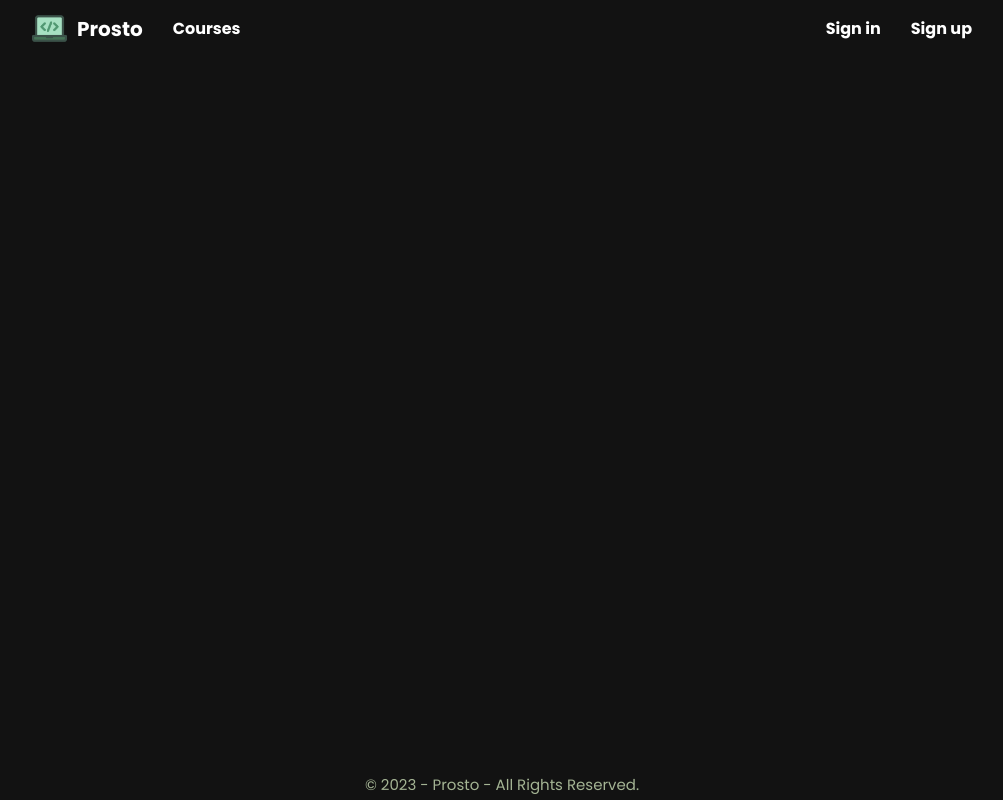
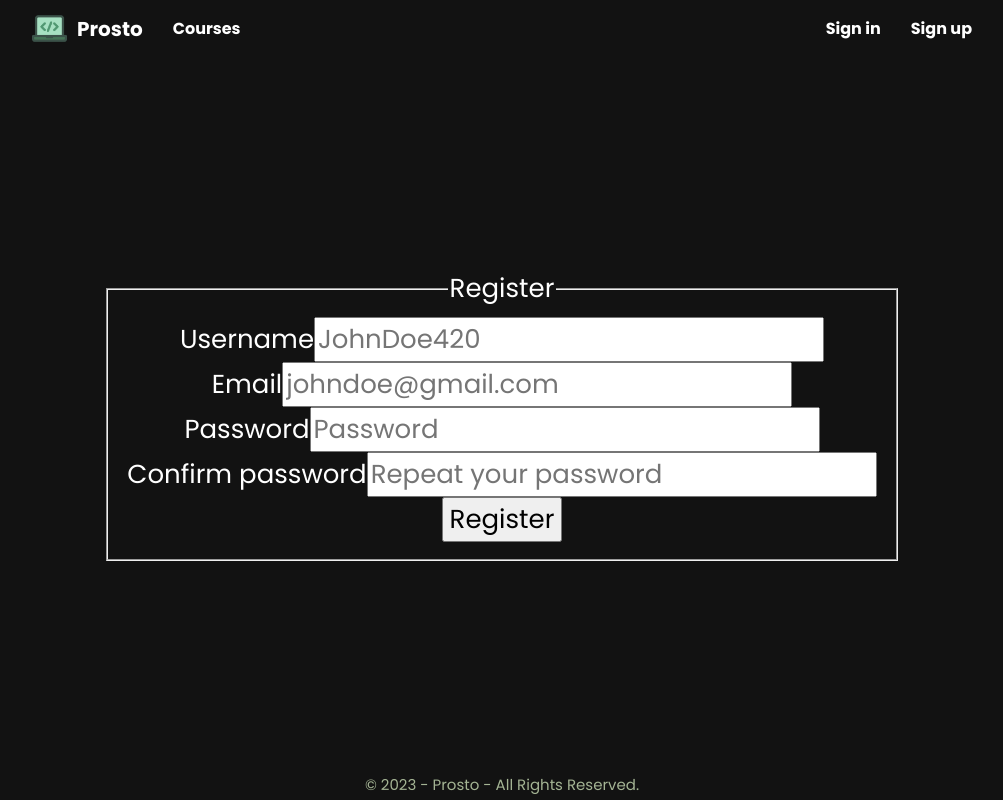
Before and after one commit to Prosto-Bulgaria/Prosto, a React (Create React App) app in the folder client/: page /register in a window 1280 px wide. Shown: the whole page, without its empty margins (138-1141 px from the left). Built offline with nearby package versions, Linux system fonts and the light colour scheme.

Commit message:
Added Login and Register components and created an authService

```diff
--- a/client/package.json
+++ b/client/package.json
@@ -3,15 +3,15 @@
   "version": "0.1.0",
   "private": true,
   "dependencies": {
+    "@babel/plugin-proposal-private-property-in-object": "",
     "@testing-library/jest-dom": "^5.17.0",
     "@testing-library/react": "^13.4.0",
     "@testing-library/user-event": "^13.5.0",
     "react": "^18.2.0",
     "react-dom": "^18.2.0",
-    "react-router-dom": "^5.3.4",
+    "react-router-dom": "^6.22.3",
     "react-scripts": "^5.0.1",
-    "web-vitals": "^2.1.4",
-    "@babel/plugin-proposal-private-property-in-object": ""
+    "web-vitals": "^2.1.4"
   },
   "scripts": {
     "start": "react-scripts start",
--- a/client/src/App.js
+++ b/client/src/App.js
@@ -1,20 +1,24 @@
 import './App.css';
 
-import { Route, Switch } from "react-router-dom";
+import { Route, Routes} from "react-router-dom";
 import Home from './components/Home/Home';
 import Courses from './components/Courses/Courses'
 import Navigation from './components/Main/Navigation/Navigation';
 import Footer from './components/Main/Footer/Footer';
+import Login from './components/Auth/Login/Login';
+import Register from './components/Auth/Register/Register';
 
 function App() {
   return (
     <div className="App">
       <Navigation />
       <main>
-        <Switch>
-          <Route path="/" exact component={Home} />
-          <Route path="/courses" exact component={Courses} />
-        </Switch>
+        <Routes>
+          <Route path="/" element={<Home/>} />
+          <Route path="/courses" element={<Courses/>} />
+          <Route path="/login" element={<Login/>}/>
+          <Route path="/register" element={<Register/>}/>
+        </Routes>
       </main>
       <Footer></Footer>
     </div>
--- /dev/null
+++ b/client/src/components/Auth/Login/Login.js
@@ -0,0 +1,45 @@
+import {useNavigate} from 'react-router-dom'
+
+import * as authService from '../../../services/authService'
+const Login = () => {
+    const navigate = useNavigate();
+
+    const loginHandler = (e) => {
+        e.preventDefault();
+
+        let {email, password} = Object.fromEntries(new FormData(e.currentTarget));
+        authService.login(email,password).then(() => {
+            console.log('success!');
+            navigate('/')
+        })
+        .catch(err => {
+            // TODO : Show feedback/notification
+            console.log(err);
+        });
+    }
+
+    return (
+      <section id="login-page" className="login">
+        <form id="login-form" onSubmit={loginHandler} method="POST">
+          <fieldset>
+            <legend>Login</legend>
+            <p className="field">
+                <label htmlFor="email">Email</label>
+                <span className="input">
+                    <input type="text" name="email" placeholder="johndoe@gmail.com" />
+                </span>
+            </p>
+            <p className="field">
+                <label htmlFor="password">Password</label>
+                <span className="input">
+                    <input type="text" name="password" placeholder="Password" />
+                </span>
+            </p>
+            <input type="submit" className="button submit" value="Login"/>
+          </fieldset>
+        </form>
+      </section>
+    );
+}
+
+export default Login;
--- /dev/null
+++ b/client/src/components/Auth/Register/Register.js
@@ -0,0 +1,55 @@
+import {useNavigate} from 'react-router-dom'
+
+import * as authService from '../../../services/authService'
+
+const Register = () => {
+    const navigate = useNavigate();
+
+    const registerHandler = (e) => {
+        e.preventDefault();
+
+        let {username, email, password} = Object.fromEntries(new FormData(e.currentTarget));
+
+        authService.register(username,email,password)
+            .then(authData => {
+                navigate('/')
+            })
+    }
+
+    return (
+      <section id="register-page" className="register">
+        <form id="register-form" onSubmit={registerHandler} method="POST">
+          <fieldset>
+            <legend>Register</legend>
+            <p className="field">
+                <label htmlFor="username">Username</label>
+                <span className="input">
+                    <input type="text" name="username" placeholder="JohnDoe420" />
+                </span>
+            </p>
+            <p className="field">
+                <label htmlFor="email">Email</label>
+                <span className="input">
+                    <input type="text" name="email" placeholder="johndoe@gmail.com" />
+                </span>
+            </p>
+            <p className="field">
+                <label htmlFor="password">Password</label>
+                <span className="input">
+                    <input type="text" name="password" placeholder="Password" />
+                </span>
+            </p>
+            <p className="field">
+                <label htmlFor="repeat-pass">Confirm password</label>
+                <span className="input">
+                    <input type="text" name="repeat-pass" placeholder="Repeat your password" />
+                </span>
+            </p>
+            <input type="submit" className="button submit" value="Register"/>
+          </fieldset>
+        </form>
+      </section>
+    );
+}
+
+export default Register;
--- a/client/src/components/Courses/Courses.js
+++ b/client/src/components/Courses/Courses.js
@@ -1,5 +1,3 @@
-import React from "react";
-
 import CourseCard from "./CourseCard/CourseCard"
 import "./Courses.css";
 
--- a/client/src/components/Home/Home.js
+++ b/client/src/components/Home/Home.js
@@ -11,7 +11,7 @@ const Home= () => {
           <h5 className="title subtitle">Code made simple</h5>
           <ul className="buttons-container">
             <li>
-              <Link to="/login">
+              <Link to="/register">
                 <HomeButton text={"Sign up now"}></HomeButton>
               </Link>
             </li>
--- a/client/src/components/Home/HomeButton/HomeButton.js
+++ b/client/src/components/Home/HomeButton/HomeButton.js
@@ -3,7 +3,7 @@ import './HomeButton.css'
 
 const HomeButton = ({text}) => {
     return(
-        <button class="homeButton">{text}</button>
+        <button className="homeButton">{text}</button>
     )
 }
 
--- a/client/src/components/Main/Navigation/Navigation.js
+++ b/client/src/components/Main/Navigation/Navigation.js
@@ -6,7 +6,7 @@ const Navigation = () => {
     return (
       <header>
         <nav className="navigation">
-          <p className="links">
+          <span className="links">
             <Link to="/" className="logo">
               <img className='icon'
                 src={require("../../../assets/ProstoNewLogo.png")}
@@ -17,15 +17,15 @@ const Navigation = () => {
             <Link to="/courses" className="link">
               Courses
             </Link>
-          </p>
-          <p className="links auth">
+          </span>
+          <span className="links auth">
             <Link to="/login" className="link">
               Sign in
             </Link>
             <Link to="/register" className="link register">
               Sign up
             </Link>
-          </p>
+          </span>
         </nav>
       </header>
     );
--- /dev/null
+++ b/client/src/services/authService.js
@@ -0,0 +1,39 @@
+const baseUrl = "http://localhost:3030";
+
+export const login = async (email, password) =>{
+    let res = await fetch(`${baseUrl}/users/login`, {
+        method: 'POST',
+        headers: {
+            'content-type': 'application/json'
+        },
+        body: JSON.stringify({email, password})
+    })
+
+    let result = await res.json();
+
+    if(res.ok){
+        return result
+    } else {
+        throw result
+    }
+}
+
+export const register = async (username, email, password) => {
+    return await fetch(`${baseUrl}/users/register`, {
+        method: 'POST',
+        headers: {
+            'content-type': 'application/json'
+        },
+        body: JSON.stringify({username, email, password})
+    }).then(res => res.json())
+}
+
+export const getUser = () => {
+    let username = localStorage.getItem('username')
+
+    return username;
+}
+
+export const isLoggedIn = () => {
+    return Boolean(getUser());
+}
```
Also changed, not shown: client/src/components/Auth/Login/Login.css (added), client/src/components/Auth/Register/Register.css (added), 1 other file (tests, documents, lock files or other folders).
